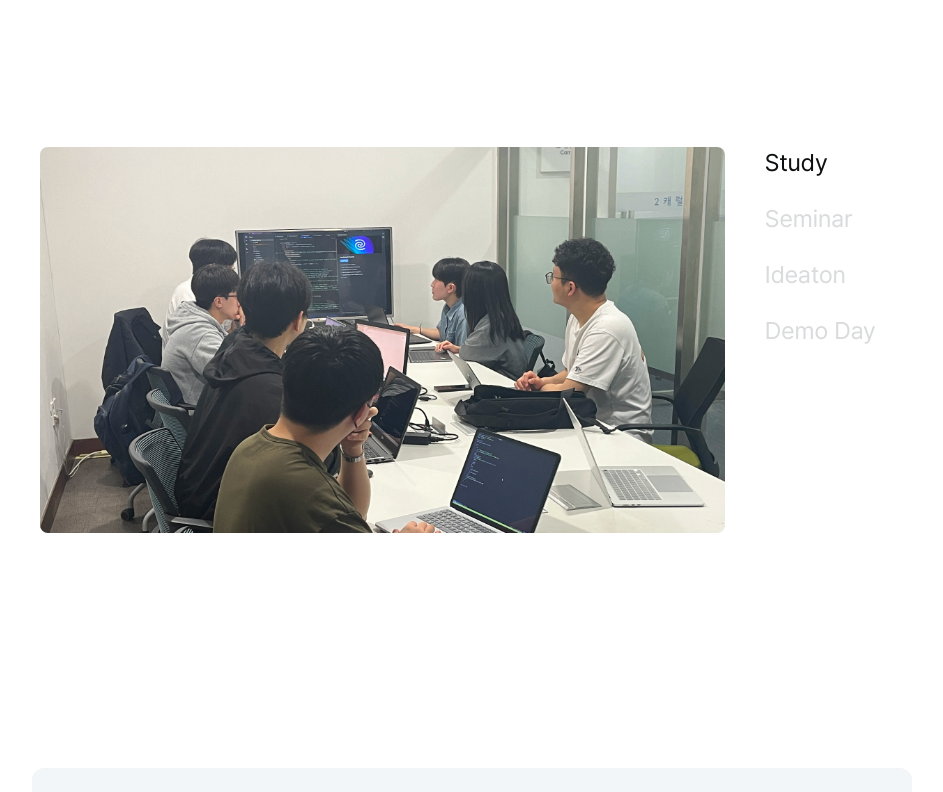
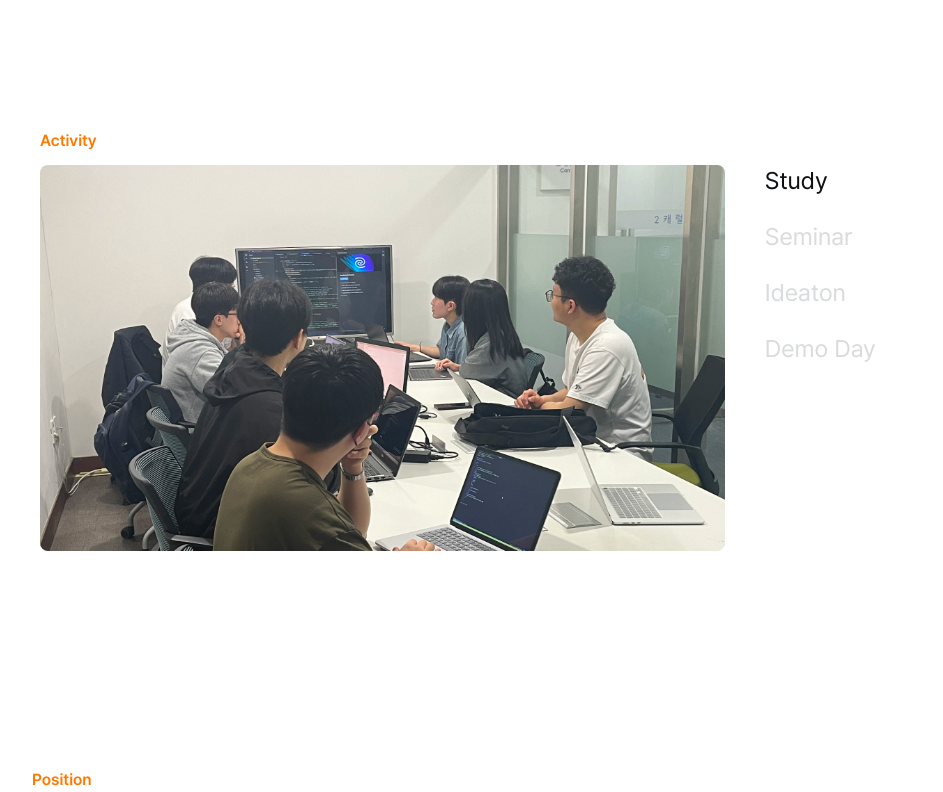
Before and after one commit to ApptiveDev/apptive-frontend-2025, a Next.js app: page / in a window 1280 px wide. Shown: the part 2460-3252 px from the top of the page, without its empty margins (168-1111 px from the left). Built offline with nearby package versions, Linux system fonts and the light colour scheme.

Commit message:
feat: 섹션 도달하면 타이틀 색상 변경 훅 구현(#12)

```diff
--- a/src/components/features/Home/ActivitySection.tsx
+++ b/src/components/features/Home/ActivitySection.tsx
@@ -2,6 +2,7 @@
 
 import { useState } from "react";
 import Image from "next/image";
+import { useChangeTitleColor } from "@/hooks/useChangeTitleColor";
 
 type ActivityCategory = "Study" | "Seminar" | "Ideaton" | "Demo Day";
 
@@ -20,12 +21,26 @@ const activities: ActivityData[] = [
 export const ActivitySection = () => {
   const [selectedActivity, setSelectedActivity] =
     useState<ActivityCategory>("Study");
+  const { ref, isInView } = useChangeTitleColor({
+    threshold: 0.6,
+    triggerOnce: false,
+  });
   const currentActivity = activities.find(
     (activity) => activity.title === selectedActivity
   );
   return (
-    <section className="min-h-screen flex items-center justify-center">
+    <section
+      ref={ref as React.RefObject<HTMLElement>}
+      className="min-h-screen flex items-center justify-center"
+    >
       <div className="w-full max-w-4xl mx-auto px-4">
+        <div
+          className={`mb-3 text-md font-semibold transition-colors duration-500 ${
+            isInView ? "text-primary" : "text-[#9FA0AB]"
+          }`}
+        >
+          Activity
+        </div>
         <div className="grid grid-cols-1 md:grid-cols-10 gap-6 md:gap-8 items-center md:items-start">
           {/* 왼쪽: 이미지*/}
           <div className="relative w-full aspect-[16/9] rounded-lg overflow-hidden md:col-span-8">
--- a/src/components/features/Home/PositionSection.tsx
+++ b/src/components/features/Home/PositionSection.tsx
@@ -1,3 +1,6 @@
+"use client";
+
+import { useChangeTitleColor } from "@/hooks/useChangeTitleColor";
 import Card from "@/components/features/Home/components/Card";
 
 const positions = [
@@ -34,8 +37,22 @@ const positions = [
 ];
 
 export const PositionSection = () => {
+  const { ref, isInView } = useChangeTitleColor({
+    threshold: 0.3,
+    triggerOnce: false,
+  });
   return (
-    <section className="w-full max-w-4xl mx-auto space-y-2 py-7 px-2 mb-30">
+    <section
+      ref={ref as React.RefObject<HTMLElement>}
+      className="w-full max-w-4xl mx-auto space-y-2 py-7 px-2 mb-30"
+    >
+      <div
+        className={`mb-5 text-md font-semibold transition-colors duration-700 ${
+          isInView ? "text-primary" : "text-[#9FA0AB]"
+        }`}
+      >
+        Position
+      </div>
       {positions.map((p) => (
         <Card key={p.title} title={p.title} description={p.description} />
       ))}
--- /dev/null
+++ b/src/hooks/useChangeTitleColor.ts
@@ -0,0 +1,44 @@
+import { useEffect, useRef, useState } from "react";
+
+interface UseChangeTitleColorOptions {
+  threshold?: number;
+  rootMargin?: string;
+  triggerOnce?: boolean;
+}
+
+export const useChangeTitleColor = ({
+  threshold = 0.3,
+  rootMargin = "0px",
+  triggerOnce = false,
+}: UseChangeTitleColorOptions = {}) => {
+  const [isInView, setIsInView] = useState(false);
+  const ref = useRef<HTMLElement>(null);
+
+  useEffect(() => {
+    const element = ref.current;
+    if (!element) return;
+
+    const observer = new IntersectionObserver(
+      ([entry]) => {
+        const inView = entry.isIntersecting;
+        setIsInView(inView);
+
+        if (inView && triggerOnce) {
+          observer.unobserve(element);
+        }
+      },
+      {
+        threshold,
+        rootMargin,
+      }
+    );
+
+    observer.observe(element);
+
+    return () => {
+      observer.disconnect();
+    };
+  }, [threshold, rootMargin, triggerOnce]);
+
+  return { ref, isInView };
+};
--- a/src/styles/globals.css
+++ b/src/styles/globals.css
@@ -58,7 +58,7 @@
     --background: #0a0a0a;
     --foreground: #ffffff;
 
-    --brand-primary: #ff9933;
+    --brand-primary: #ff9700;
     --brand-primary-hover: #ffad5c;
 
     --text-primary: #ffffff;
```
